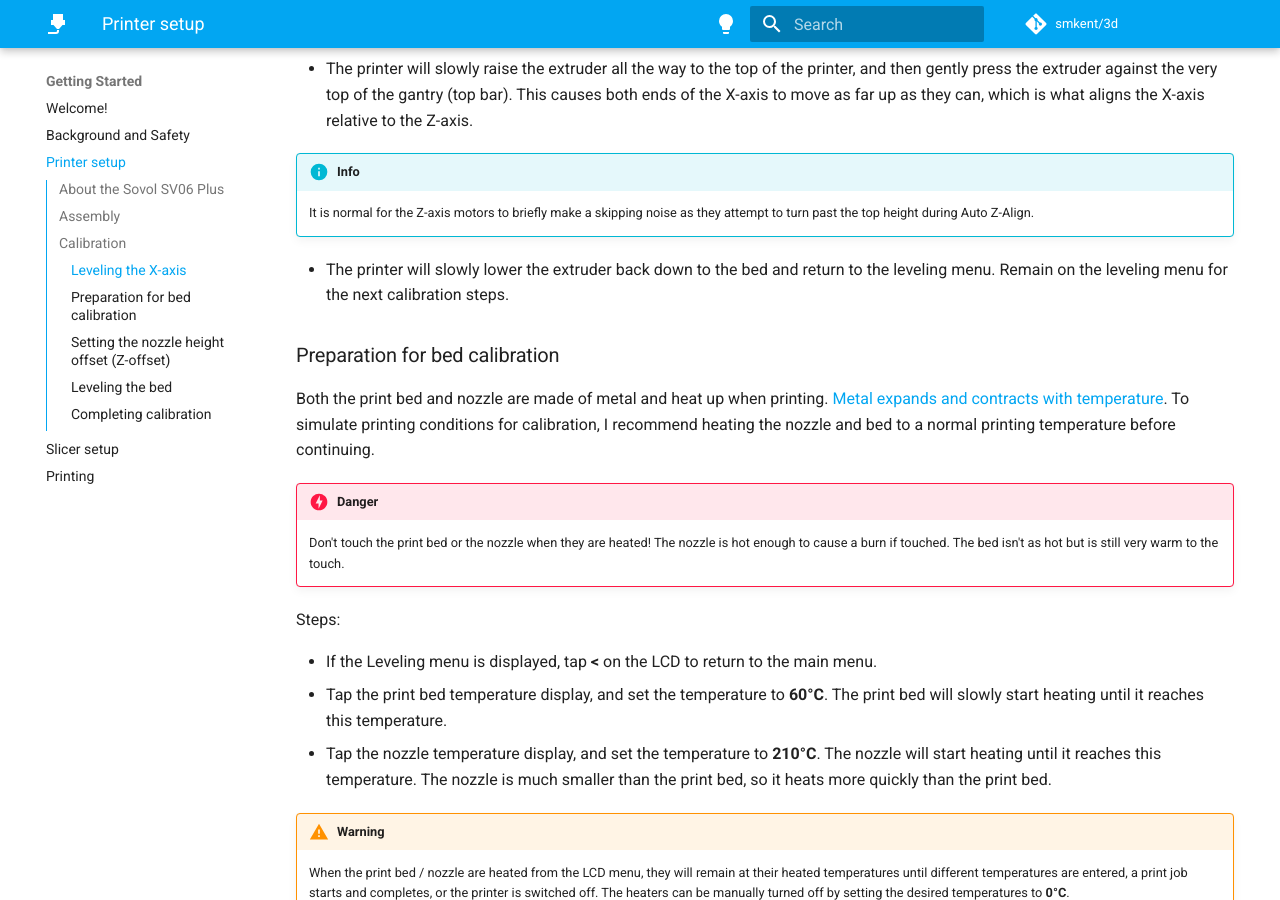
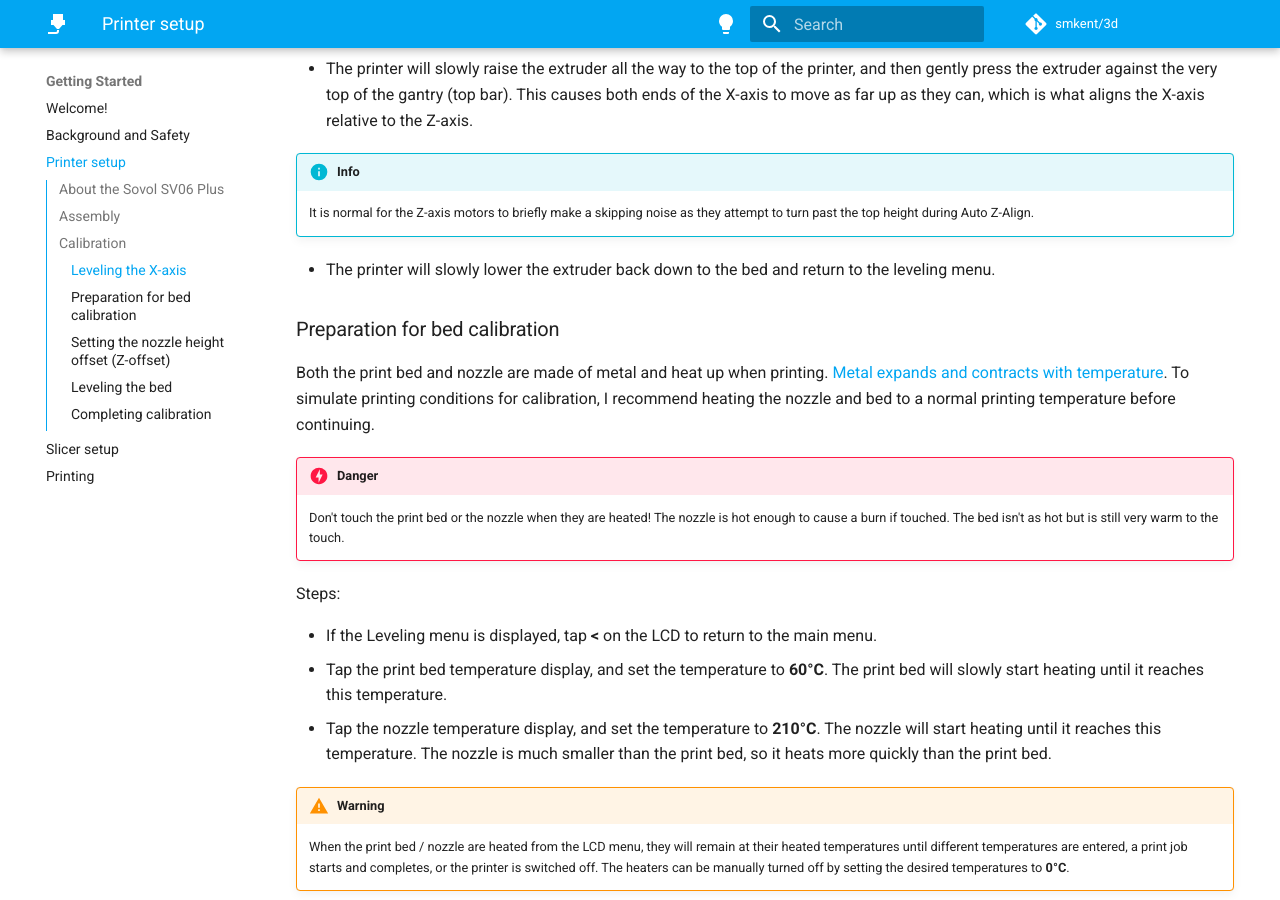
Before and after one commit to smkent/3d, an MkDocs documentation site: the page built from docs/getting-started/printer-setup.md, in a window 1280 px wide and 900 px high, scrolled down 2517 px. Built offline with MkDocs 1.6.1 and Material for MkDocs 9.7.7, drawn with Linux system fonts in a browser that asks for light colours; comment, search, counter and statistics services are not loaded.

Commit message:
Adjust printer setup auto Z align wrap-up

```diff
--- a/docs/getting-started/printer-setup.md
+++ b/docs/getting-started/printer-setup.md
@@ -81,7 +81,7 @@ Steps:
     as they attempt to turn past the top height during Auto Z-Align.
 
 * The printer will slowly lower the extruder back down to the bed and return to
-  the leveling menu. Remain on the leveling menu for the next calibration steps.
+  the leveling menu.
 
 ### Preparation for bed calibration
 
```
